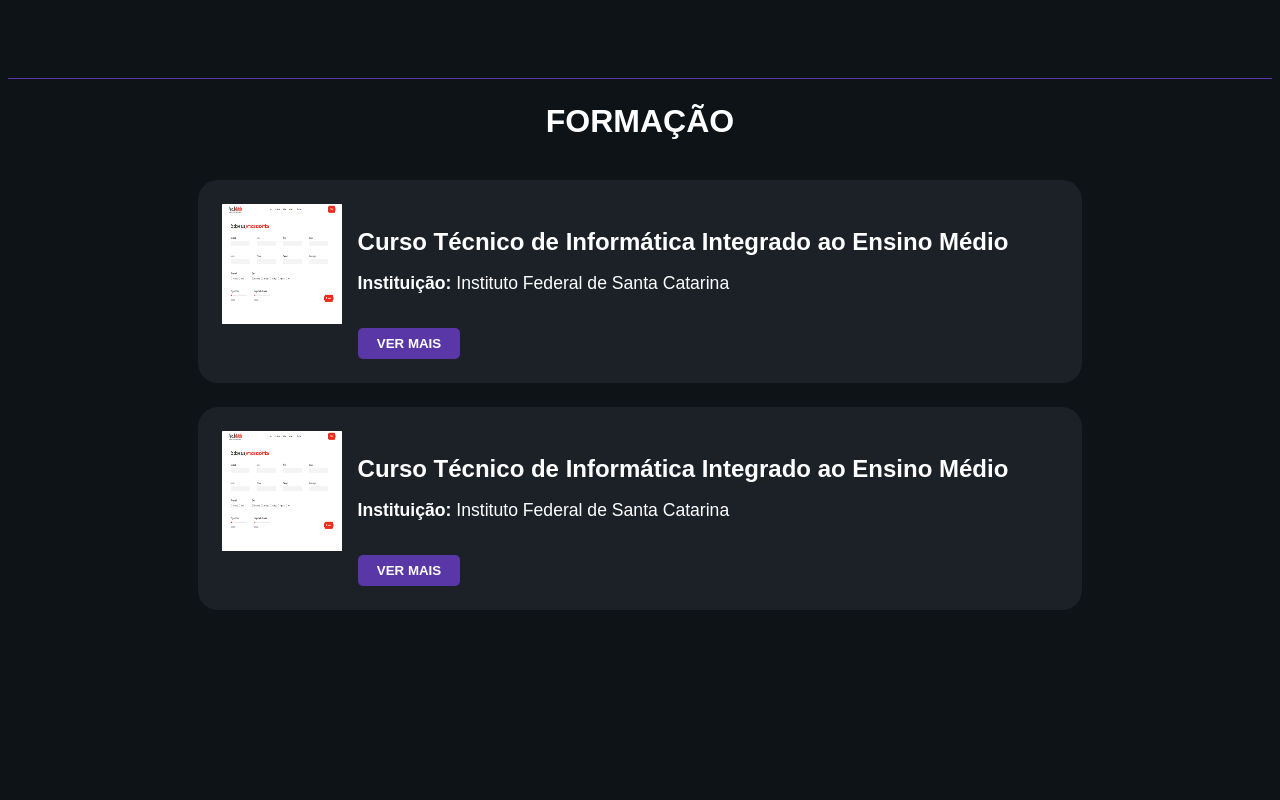
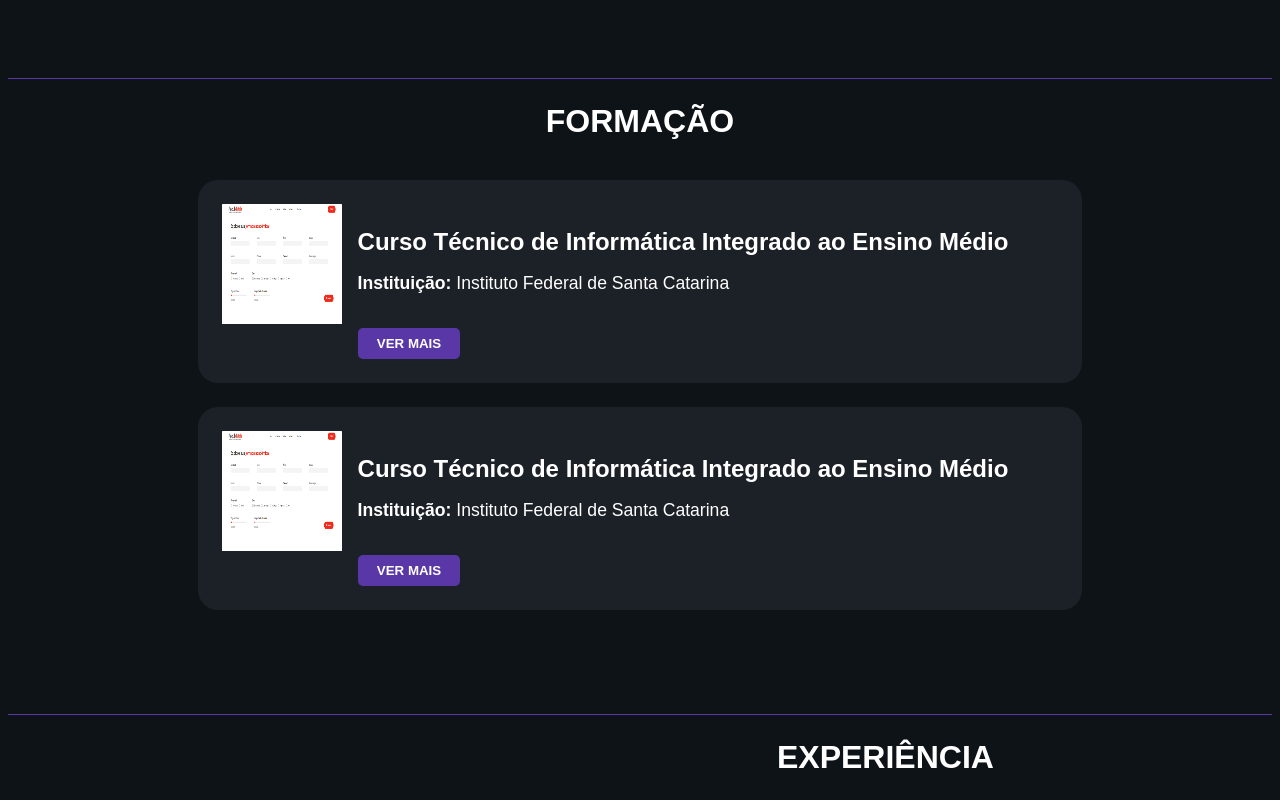
Before and after one commit to Thiago0808/portfolio, a React (Vite) app: page / in a window 1280 px wide. Shown: the part 720-1520 px from the top of the page. Before the commit the page ends 1362 px from the top, so only its background shows below. Built offline with nearby package versions, Linux system fonts and the light colour scheme; a web font is replaced by a local one.

Commit message:
feat: Adiciona base da seção Experiência

```diff
--- a/src/App.tsx
+++ b/src/App.tsx
@@ -1,5 +1,6 @@
 import './App.css'
 import Header from './components/Header'
+import Experience from './sections/experience'
 import Education from './sections/formation'
 import Projects from './sections/projects'
 
@@ -12,7 +13,8 @@ function App() {
       <Projects />
       <hr />
       <Education />
-      {/* Formação */}
+      <hr />
+      <Experience />
       {/* Experiências */}
       {/* Contatos */}
 
--- a/src/components/SectionTitle/style.css
+++ b/src/components/SectionTitle/style.css
@@ -22,3 +22,10 @@ h1{
 .h1-mid-left{
   padding-left: 10%;
 }
+
+.div-mid-right{
+  text-align: right;
+}
+.h1-mid-right{
+  padding-right: 10%;
+}
--- /dev/null
+++ b/src/sections/experience/index.tsx
@@ -0,0 +1,36 @@
+import './style.css'
+import "react-responsive-carousel/lib/styles/carousel.min.css";
+import SectionTitle from '../../components/SectionTitle';
+
+function Experience() {
+
+  const cardsData = [
+    {
+      place: 'IFSC Garopaba',
+      title: "Monitor de Matemática",
+      duration: "08/2023-12/2023",
+      paragraph: [
+        'Algoritmos e Lógica de Programação',
+        'Banco de Dados',
+        'Empreendedorismo',
+        'Inglês Aplicado',
+      ],
+      image: "/src/assets/img/faculmatch.png",
+    },
+  ]
+
+  return (
+    <div className="experience" id="experiencia">
+      <SectionTitle title={"EXPERIÊNCIA"} positioning='mid-right'/>
+      <div className="formations">
+          {cardsData.map((card, index) => (
+            <div key={index}>
+              {/* <ExpansiveCard {...card} /> */}
+            </div>
+          ))}
+      </div>
+    </div>
+  );
+}
+
+export default Experience
--- /dev/null
+++ b/src/sections/experience/style.css
@@ -0,0 +1,23 @@
+.experience{
+    display: flex;
+    flex-direction: column;
+    justify-content: center;
+    align-items: center;
+    width: 70%;
+}
+
+.formations{
+  width: 100%;
+}
+
+@media (max-width: 1000px) {
+  .education{
+      width: 90%;
+  }
+}
+
+@media (max-width: 600px) {
+  .education{
+      width: 100%;
+  }
+}
```
